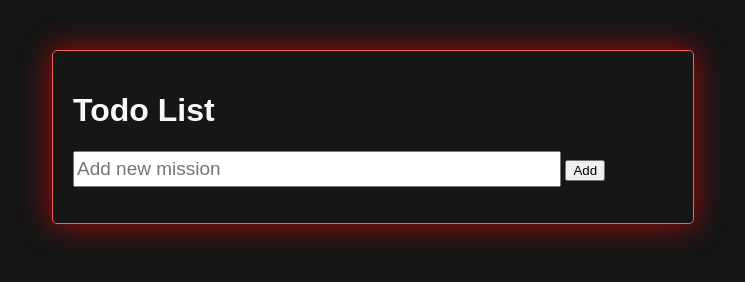
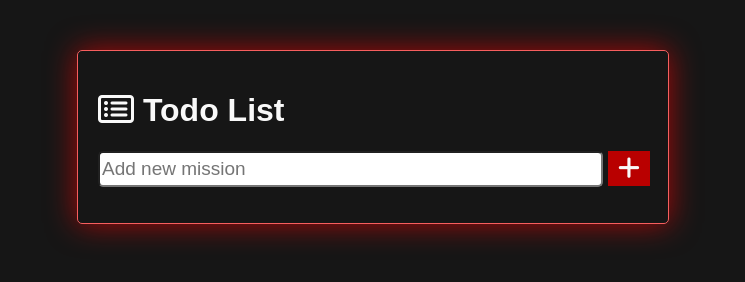
Before and after one commit to knvmrt/todo-list-js, a plain HTML site: page index.html in a window 1280 px wide. Shown: the whole page, without its empty margins (267-1012 px from the left). Drawn offline with Linux system fonts and the light colour scheme.

Commit message:
Finished

```diff
--- a/index.html
+++ b/index.html
@@ -6,18 +6,21 @@
     <meta name="viewport" content="width=device-width, initial-scale=1.0">
     <title>Todo List</title>
     <link rel="stylesheet" href="style.css">
+    <link rel="stylesheet" href="https://cdnjs.cloudflare.com/ajax/libs/font-awesome/6.5.2/css/all.min.css"
+        integrity="sha512-SnH5WK+bZxgPHs44uWIX+LLJAJ9/2PkPKZ5QiAj6Ta86w+fsb2TkcmfRyVX3pBnMFcV7oQPJkl9QevSCWr3W6A=="
+        crossorigin="anonymous" referrerpolicy="no-referrer" />
 </head>
 
 <body>
-
     <div class="container">
-        <h1 class="title">Todo List</h1>
-        <input type="text" id="taskInput" placeholder="Add new mission">
-        <button onclick="addTask()">Add</button>
+        <h1 class="title"> <i class="fa-regular fa-rectangle-list"></i> Todo List</h1>
+        <div class="search">
+            <input type="text" id="taskInput" placeholder="Add new mission">
+            <i id="B-add" class="fa-solid fa-plus" onclick="addTask()"></i>
+        </div>
         <ul id="taskList">
         </ul>
     </div>
-
     <script src="main.js"></script>
 </body>
 
--- a/main.js
+++ b/main.js
@@ -20,9 +20,18 @@ document.addEventListener("DOMContentLoaded", function() {
       li.setAttribute("ondragover", "allowDrop(event)");
       li.setAttribute("data-index", index); // Set the data-index attribute to track the index
       li.innerHTML = `
-        ${task}
-        <button onclick="editTask(${index})">Edit</button>
-        <button onclick="deleteTask(${index})">Delete</button>
+
+        <table style="width:100%">
+  <tr>
+    <td >${task}</td>
+    <td style="width:7%;" >
+    <i class="fa-solid fa-pen-to-square" onclick="editTask(${index})"></i>
+    <i class="fa-solid fa-trash" onclick="deleteTask(${index})"></i>
+    </td>
+
+  </tr>
+
+</table>
       `;
       taskList.appendChild(li);
     });
--- a/style.css
+++ b/style.css
@@ -6,7 +6,7 @@ body {
   }
 
   .container {
-    max-width: 600px;
+    max-width: 550px;
     margin: 50px auto;
     padding: 20px;
     border: 1px solid #f75e5e;
@@ -19,9 +19,23 @@ body {
 
 #taskInput{
     height: 30px;
-    width: 480px;
+    width: 497px;
     font-size: 19px;
+    border-radius: 5px;
 }
+.search{
+position: relative;
+}
+
+.search #B-add{
+color: #f9f9f9;
+font-size: 25px;
+position: absolute;
+margin-left: 5px;
+padding: 5px 10px;
+background-color: #b90000;
+}
+
 
   ul {
     list-style-type: none;
```
